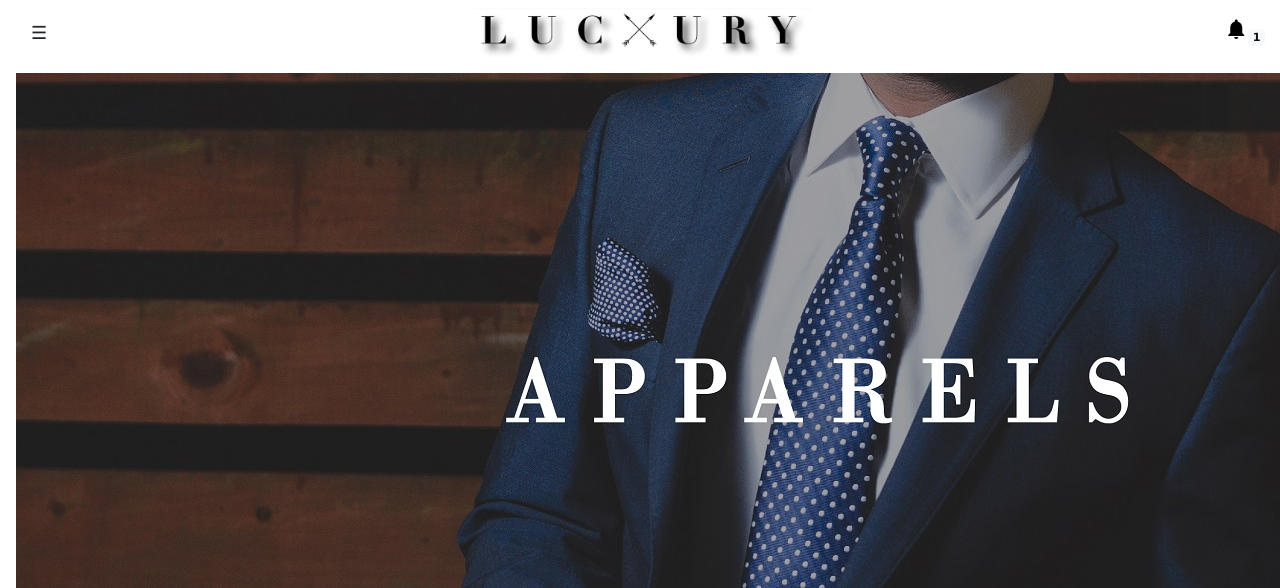
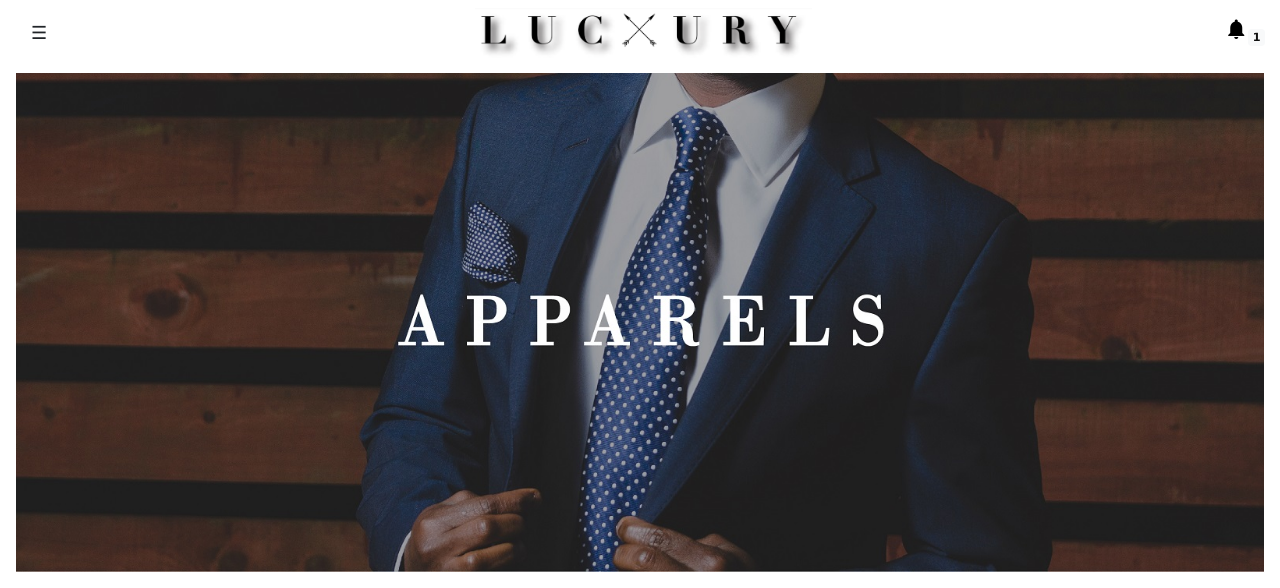
Before and after one commit to 15017206/Lucxury, a PHP site: page /Lucxury_000webhost/category_page_men1.php in a window 1280 px wide; the page is wider, and only the part inside the window is pictured. Shown: the top 588 px of that part. Run offline with PHP 8.4, Linux system fonts and the light colour scheme; some libraries are stand-ins or nearby versions; grey boxes are pictures that could not be loaded.

Commit message:
Update category_page_men1.php

```diff
--- a/category_page_men1.php
+++ b/category_page_men1.php
@@ -51,6 +51,13 @@ and open the template in the editor.
                 max-width: 100%;
 
             }
+
+             #cell1 {
+                max-width: 100%;
+                min-width: 100%;
+                min-height: 100%;
+                max-height: 100%;
+             }
             </style>
 
             <title></title>
@@ -78,7 +85,7 @@ and open the template in the editor.
             <div class="w3-display-container">
             <form action="subcategory_page_men3.php" method="post">
                 <input type="hidden" name="search_item" value="bags">
-                <button class="w3-btn"><img id="cell1" src="images/category_page_men_images/bag.jpg" alt=""/></button>
+                <button class="w3-btn"><img id="cell1" src="images/category_page_men_images/bags.jpg" alt=""/></button>
             </form>
             </div>
 
```
